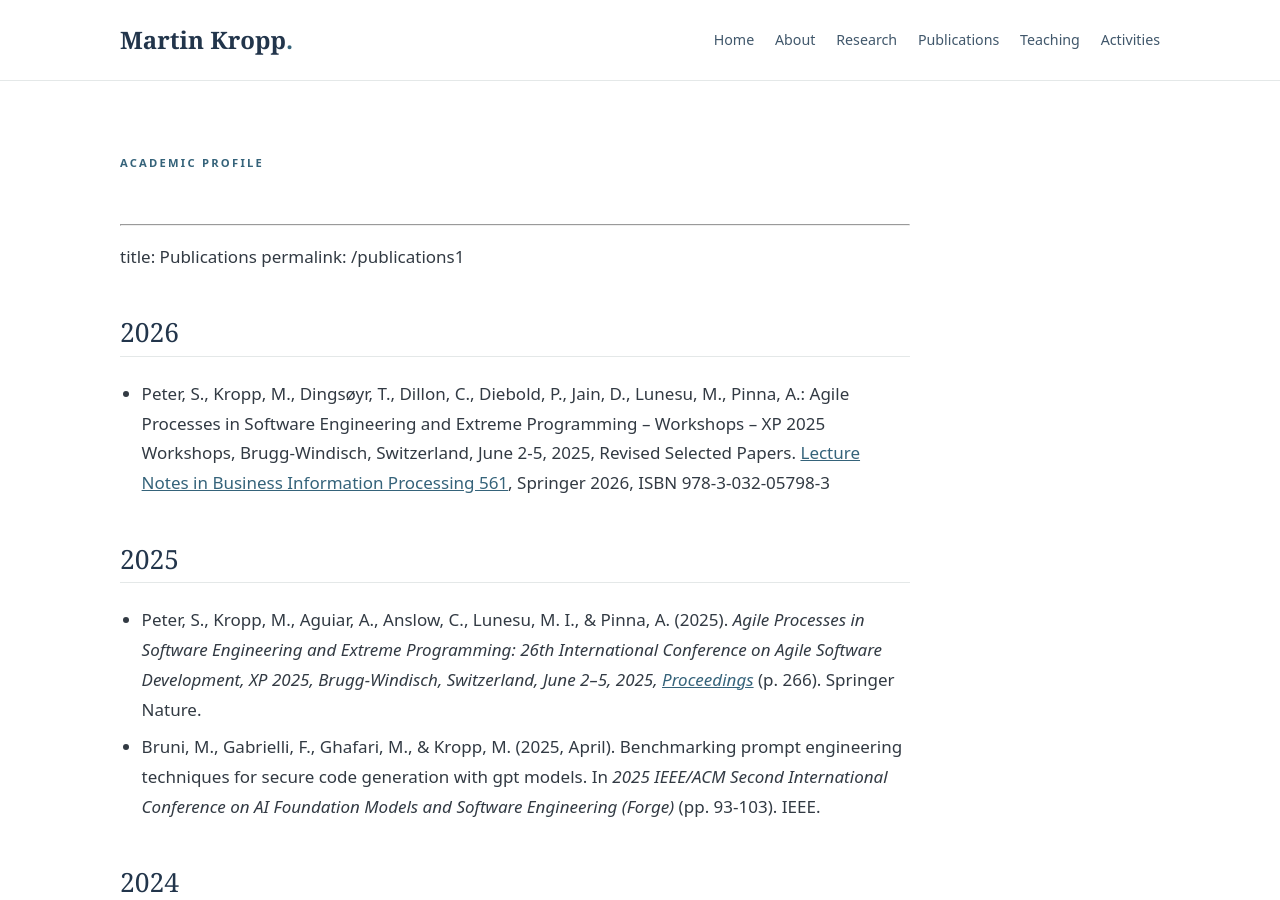
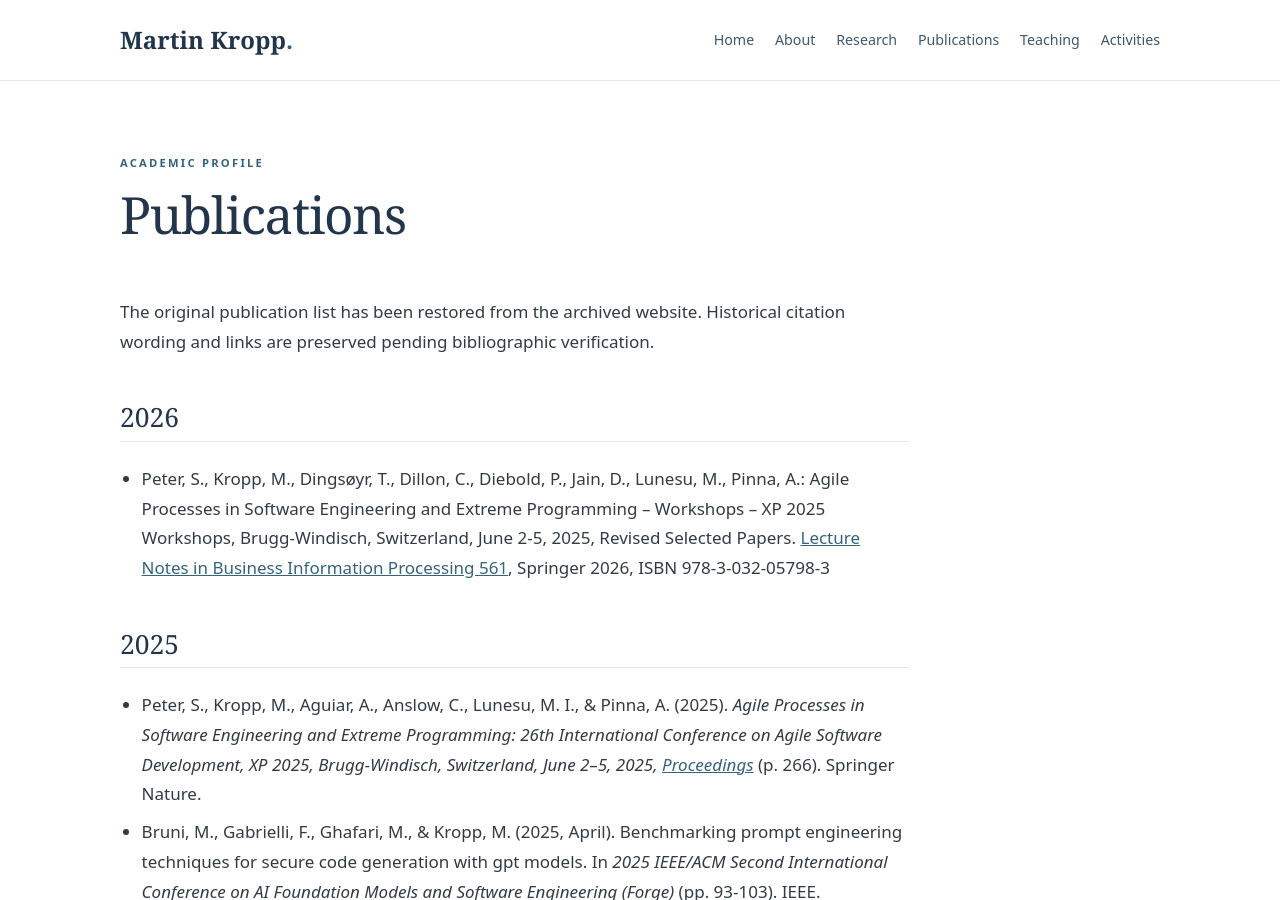
Before and after one commit to martinkropp/martinkropp.github.io, a Jekyll site: the page built from publications1.md, in a window 1280 px wide and 900 px high. Built offline with Jekyll 4.4.1, drawn with Linux system fonts in a browser that asks for light colours.

Commit message:
Fix publication front matter and retain restored bibliography

```diff
--- a/publications1.md
+++ b/publications1.md
@@ -1,6 +1,10 @@
 ---
 title: Publications
 permalink: /publications1
+---
+
+The original publication list has been restored from the archived website. Historical citation wording and links are preserved pending bibliographic verification.
+
 ## 2026
 
 
```
